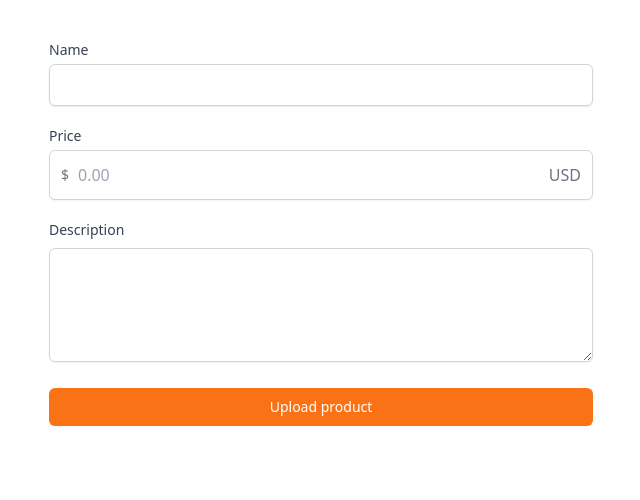
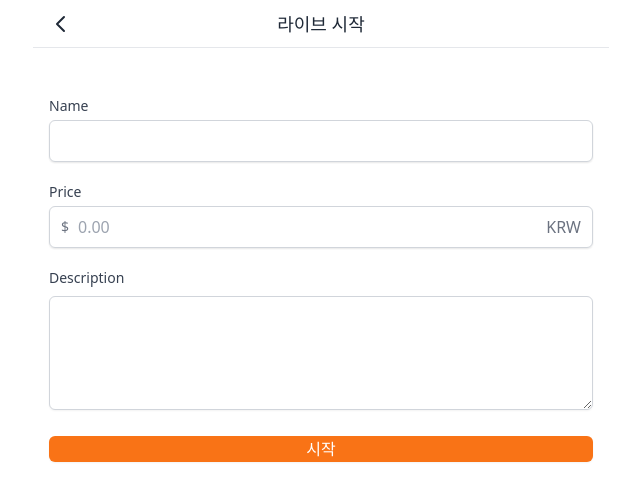
Before and after one commit to yongwoo-jeong/carrot-market, a Next.js app: page /live/create in a window 1280 px wide. Shown: the top 500 px of the page, without its empty margins (319-959 px from the left). Built offline with nearby package versions, Linux system fonts and the light colour scheme.

Commit message:
Done Live page into Comp

```diff
--- a/pages/live/create.tsx
+++ b/pages/live/create.tsx
@@ -1,60 +1,26 @@
 import { NextPage } from "next";
+import Button from "../../components/button";
+import Input from "../../components/input";
+import Layout from "../../components/layout";
+import TextArea from "../../components/textarea";
 
 const StreamCreate: NextPage = () => {
   return (
-    <div className="space-y-5 px-4 py-10">
-      <div>
-        <label
-          className="mb-1 block text-sm font-medium text-gray-700"
-          htmlFor="name"
-        >
-          Name
-        </label>
-        <div className="relative flex items-center  rounded-md shadow-sm">
-          <input
-            id="name"
-            type="email"
-            className="w-full appearance-none rounded-md border border-gray-300 px-3 py-2 placeholder-gray-400 shadow-sm focus:border-orange-500 focus:outline-none focus:ring-orange-500"
-            required
-          />
-        </div>
-      </div>
-      <div className="my-5">
-        <label
-          htmlFor="price"
-          className="mb-1 block text-sm font-medium text-gray-700"
-        >
-          Price
-        </label>
-        <div className="shadow-s relative flex items-center rounded-md">
-          <div className="pointer-events-none absolute left-0 flex items-center justify-center pl-3">
-            <span className="text-sm text-gray-500">$</span>
-          </div>
-          <input
-            className="py- focus: w-full
-                appearance-none rounded-md border-gray-300 py-3 pl-7 placeholder-gray-400 shadow-sm focus:border-orange-500 focus:outline-none focus:ring-orange-500"
-            id="price"
-            type="text"
-            placeholder="0.00"
-          />
-          <div className="pointer-events-none absolute right-0 flex items-center pr-3">
-            <span className="text-gray-500">USD</span>
-          </div>
-        </div>
-      </div>
-      <div>
-        <label className="mb-1 block text-sm font-medium text-gray-700">
-          Description
-        </label>
-        <textarea
-          className="mt-1 w-full rounded-md border-gray-300 shadow-sm focus:border-orange-500 focus:ring-2 focus:ring-orange-500"
-          rows={4}
+    <Layout canGoBack title="라이브 시작">
+      <form className="space-y-5 px-4 py-10">
+        <Input required label="Name" name="name" type="text" />
+        <Input
+          required
+          label="Price"
+          placeholder="0.00"
+          name="price"
+          type="text"
+          kind="price"
         />
-      </div>
-      <button className="mt-3 w-full rounded-md border border-transparent bg-orange-500 py-2 px-4 text-sm font-medium text-white shadow-sm hover:bg-orange-600 focus:outline-none focus:ring-2 focus:ring-orange-500 focus:ring-offset-2">
-        Upload product
-      </button>
-    </div>
+        <TextArea name="description" label="Description" />
+        <Button text="시작" />
+      </form>
+    </Layout>
   );
 };
 
--- a/pages/live/index.tsx
+++ b/pages/live/index.tsx
@@ -1,4 +1,6 @@
 import { NextPage } from "next";
+import Link from "next/link";
+import FloatingButton from "../../components/floating-button";
 import Layout from "../../components/layout";
 
 const Live: NextPage = () => {
@@ -6,14 +8,16 @@
     <Layout title="라이브" hasTabBar>
       <div className="space-y-4 divide-y-2 ">
         {new Array(5).fill(1).map((_, i) => (
-          <div className="px-3 pt-4" key={i}>
-            <div className="aspect-video w-full rounded-md bg-slate-300 shadow-sm" />
-            <h3 className="mt-2 text-lg  text-gray-700">
-              Let&apos;s try potatos
-            </h3>
-          </div>
+          <Link href={`/live/${i}`} key={i}>
+            <a className="block px-4 pt-4">
+              <div className="aspect-video w-full rounded-md bg-slate-300 shadow-sm" />
+              <h1 className="mt-2 text-2xl font-bold text-gray-900">
+                Galaxy S50
+              </h1>
+            </a>
+          </Link>
         ))}
-        <button className="fixed bottom-24 right-5 rounded-full bg-orange-400 p-3 text-white shadow-xl transition-colors hover:bg-orange-500">
+        <FloatingButton href="/live/create">
           <svg
             className="h-6 w-6"
             fill="none"
@@ -28,7 +32,7 @@
               d="M15 10l4.553-2.276A1 1 0 0121 8.618v6.764a1 1 0 01-1.447.894L15 14M5 18h8a2 2 0 002-2V8a2 2 0 00-2-2H5a2 2 0 00-2 2v8a2 2 0 002 2z"
             />
           </svg>
-        </button>
+        </FloatingButton>
       </div>
     </Layout>
   );
```
